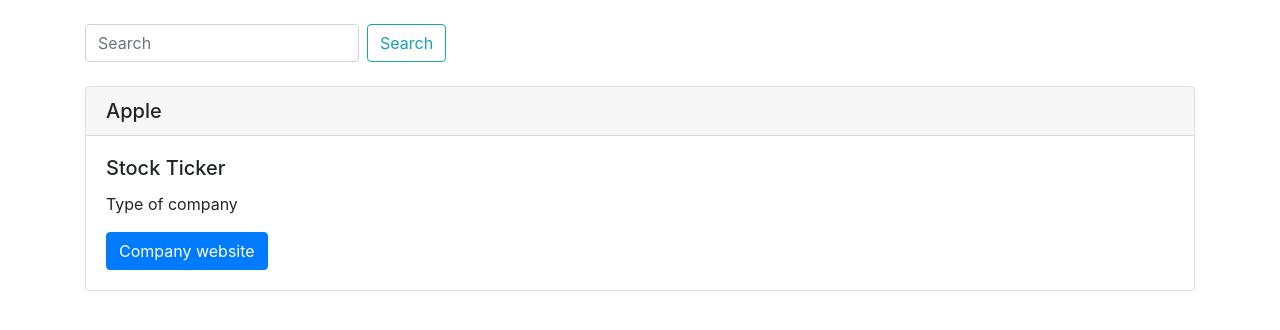
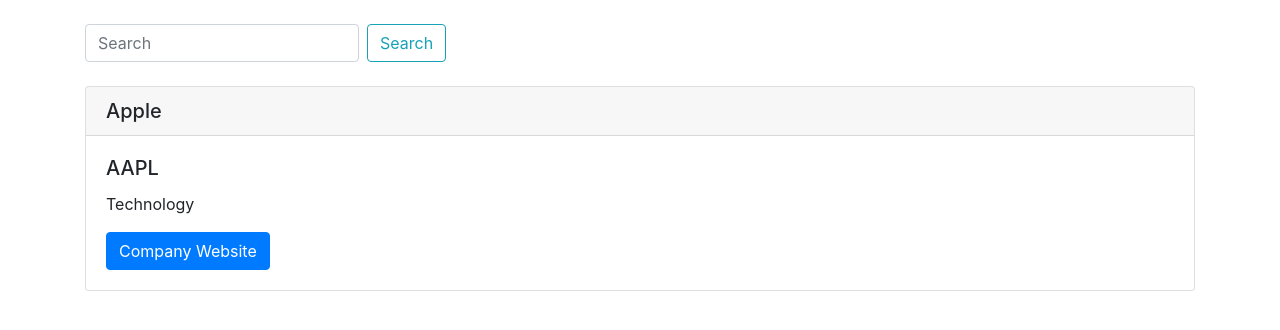
Before and after one commit to SteelMasterJ/Stock-Info-Displayer-App, a React (Create React App) app: page / in a window 1280 px wide. Shown: the top 330 px of the page. Built offline with nearby package versions, Linux system fonts and the light colour scheme.

Commit message:
Updated Profile Component

```diff
--- a/src/App.js
+++ b/src/App.js
@@ -29,7 +29,7 @@
         <header className="App-header">
         </header>
         <SearchBar />
-        <Profile companyName = "Apple" />
+        <Profile companyName="Apple" ticker="AAPL" businessType="Technology" websiteUrl="https://www.apple.com" />
         {/* CDN dcript links */}
         <script src="https://code.jquery.com/jquery-3.5.1.slim.min.js" integrity="sha384-DfXdz2htPH0lsSSs5nCTpuj/zy4C+OGpamoFVy38MVBnE+IbbVYUew+OrCXaRkfj" crossorigin="anonymous"></script>
         <script src="https://cdn.jsdelivr.net/npm/popper.js@1.16.0/dist/umd/popper.min.js" integrity="sha384-Q6E9RHvbIyZFJoft+2mJbHaEWldlvI9IOYy5n3zV9zzTtmI3UksdQRVvoxMfooAo" crossorigin="anonymous"></script>
--- a/src/components/Profile.js
+++ b/src/components/Profile.js
@@ -7,9 +7,9 @@
             <div class="card mt-4">
             <h5 class="card-header">{props.companyName}</h5>
             <div class="card-body">
-                <h5 class="card-title">Stock Ticker</h5>
-                <p class="card-text">Type of company</p>
-                <a href="www.example.com" class="btn btn-primary">Company website</a>
+                <h5 class="card-title">{props.ticker}</h5>
+                <p class="card-text">{props.businessType}</p>
+                <a rel="noopener noreferrer" href={props.websiteUrl} class="btn btn-primary" target="_blank">Company Website</a>
             </div>
             </div>
         </div>
```
